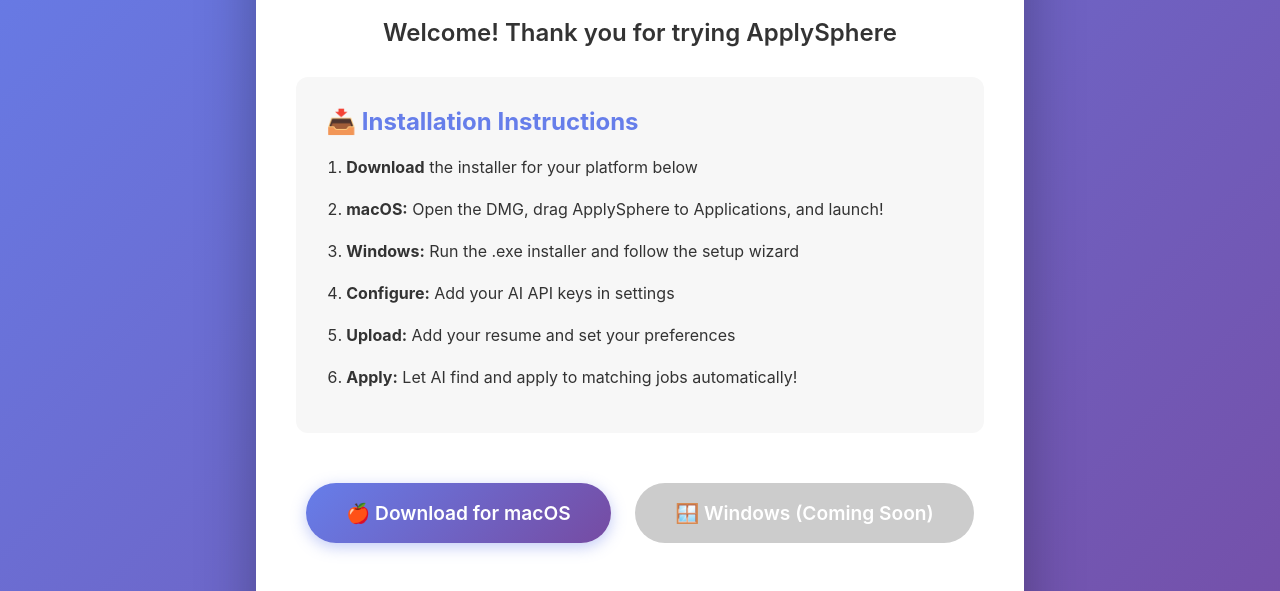
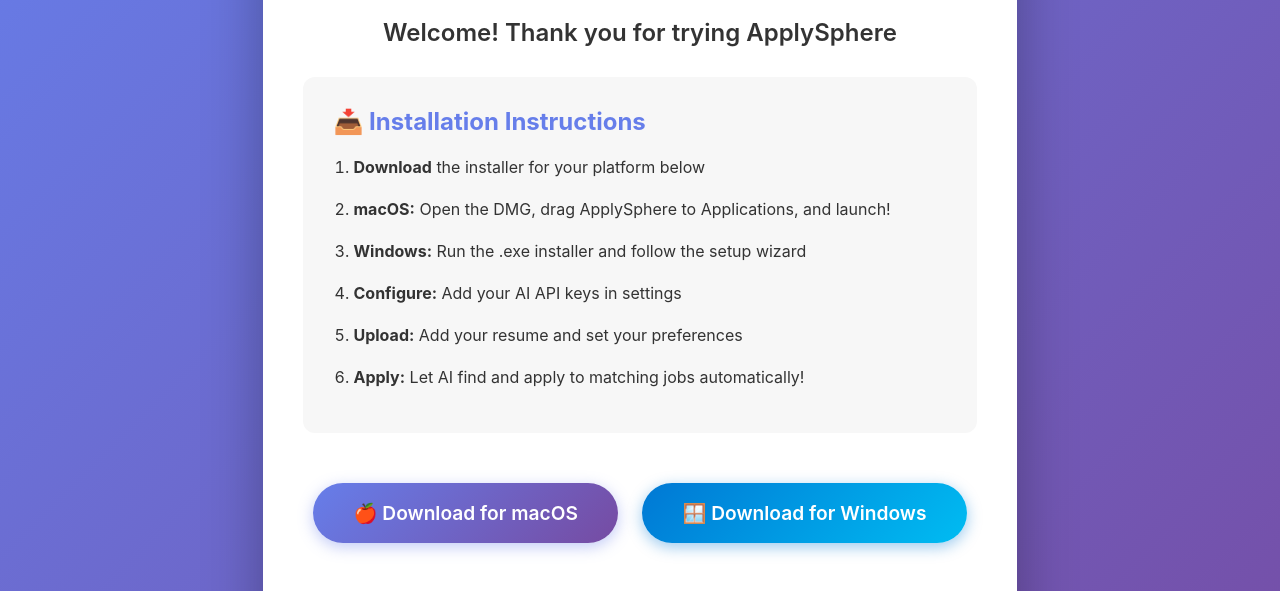
Before and after one commit to joelngala/applysphere-app, a plain HTML site: page index.html in a window 1280 px wide. Shown: the part 209-800 px from the top of the page. Drawn offline with Linux system fonts and the light colour scheme.

Commit message:
Enable Windows download button

```diff
--- a/index.html
+++ b/index.html
@@ -171,8 +171,8 @@
             <a href="https://github.com/joelngala/applysphere-app/releases/download/v1.0.1-beta/ApplySphere_1.0.1_universal.dmg" class="download-btn" download>
                 🍎 Download for macOS
             </a>
-            <a href="#" class="download-btn windows disabled" title="Windows build coming soon">
-                🪟 Windows (Coming Soon)
+            <a href="https://github.com/joelngala/applysphere-app/releases/download/v1.0.1-beta/ApplySphere_1.0.1_x64-setup.exe" class="download-btn windows" download>
+                🪟 Download for Windows
             </a>
         </div>
 
```
